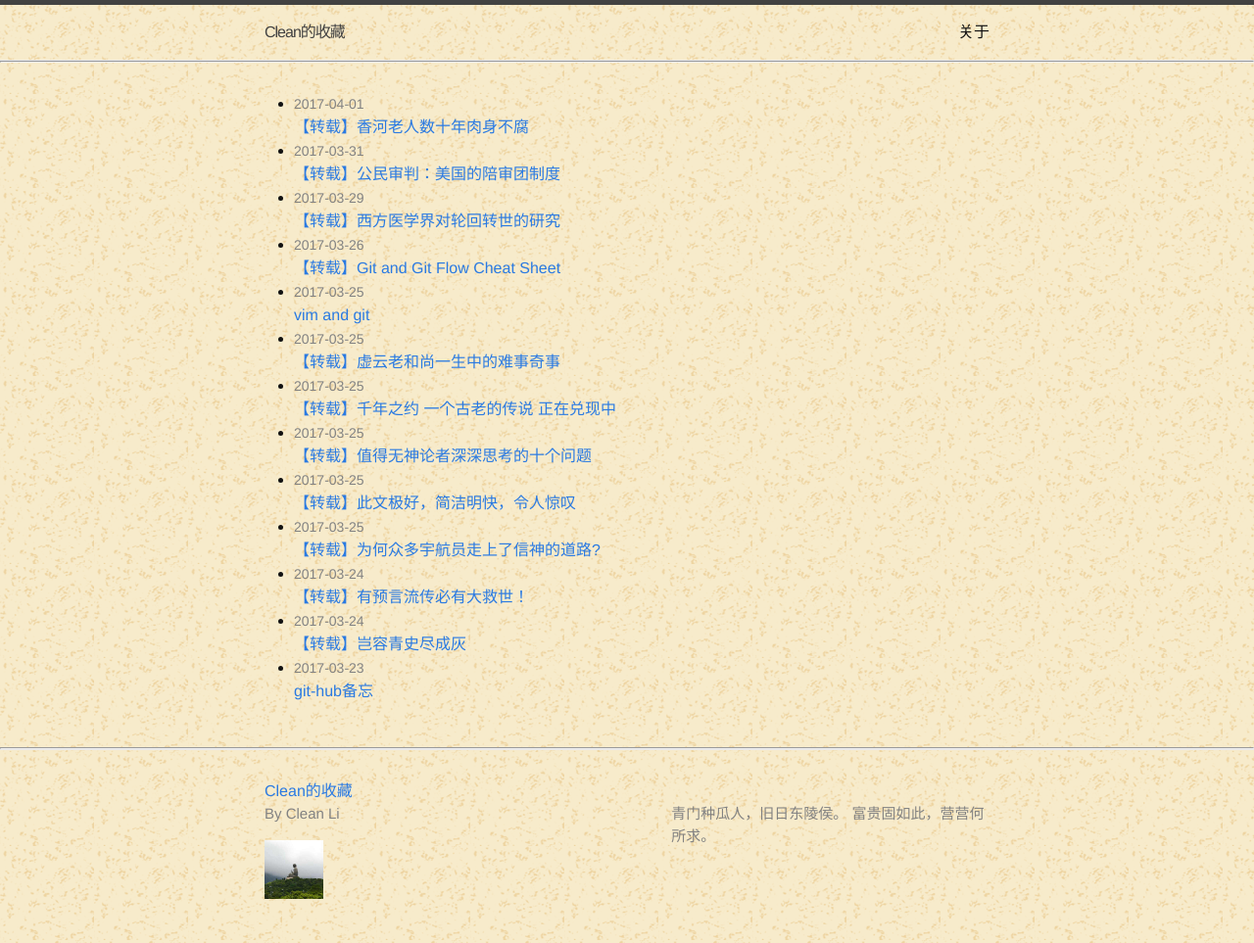
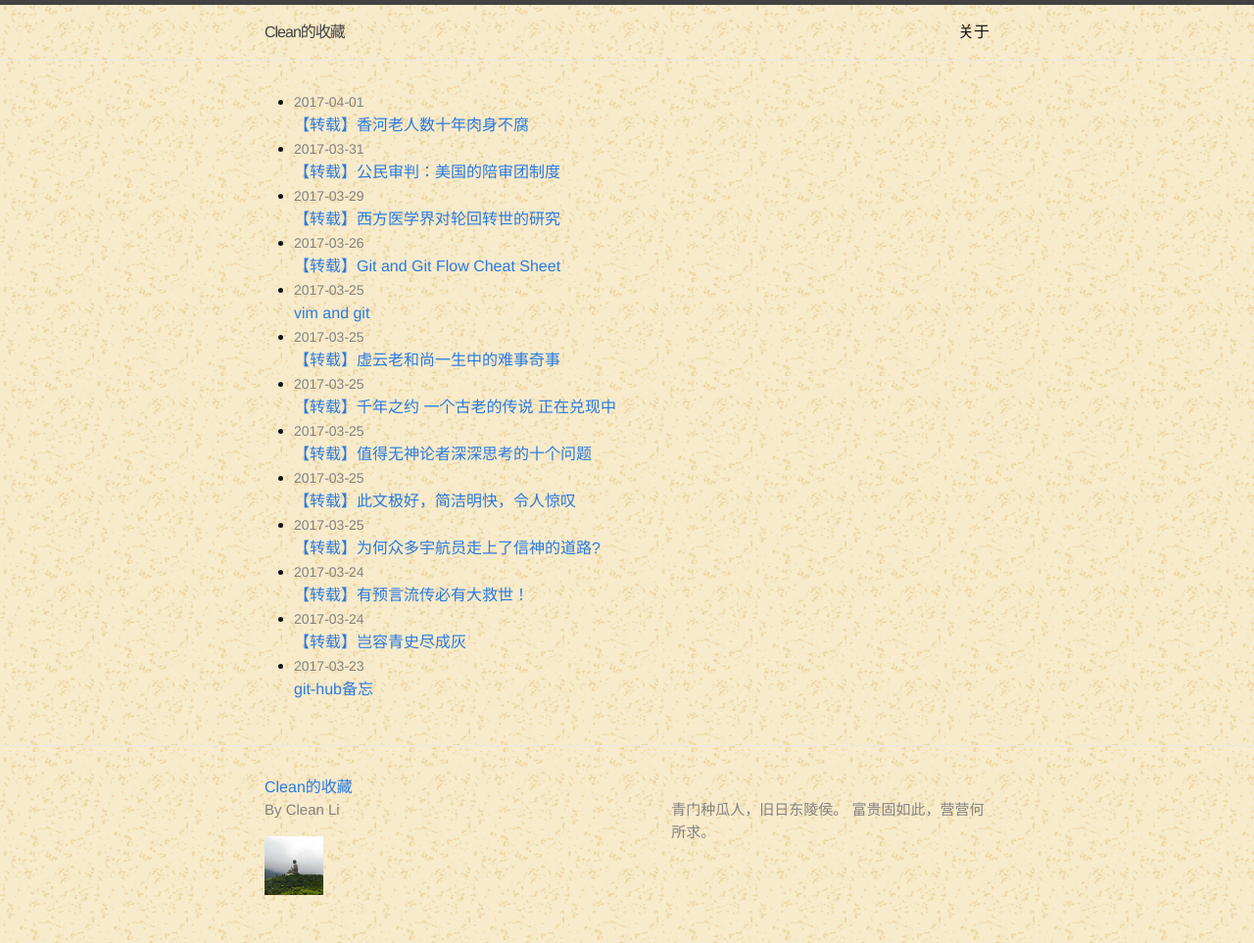
Before and after one commit to longhistory/blog, a Jekyll site: the page built from index.html, in a window 1280 px wide. Shown: the whole page at 98% size. Built offline with Jekyll 4.4.1, drawn with Linux system fonts in a browser that asks for light colours.

Commit message:
change index

```diff
--- /dev/null
+++ b/_layouts/base.html
@@ -0,0 +1,9 @@
+<!DOCTYPE html>
+<html lang="{{ page.lang | default: site.lang | default: "en" }}">
+
+
+
+        {{ content }}
+
+
+</html>
--- a/index.html
+++ b/index.html
@@ -1,3 +1,20 @@
 ---
-layout: home
+layout: base
 ---
+  <body background="{{ site.baseurl }}/images/bg/bg7.png">
+    {% include head.html %}
+    {% include header.html %}
+      <main class="page-content" aria-label="Content">
+        <div class="wrapper">
+          <ul>
+            {% for post in site.posts %}
+              <li>
+                <span class="post-meta">{{ post.date | date: "%Y-%m-%d" }}</span><br>
+                <a href="{{ post.url | relative_url }}">{{ post.title }}</a>
+              </li>
+            {% endfor %}
+          </ul>
+        </div>
+      </main>
+    {% include footer.html %}
+  </body>
```
